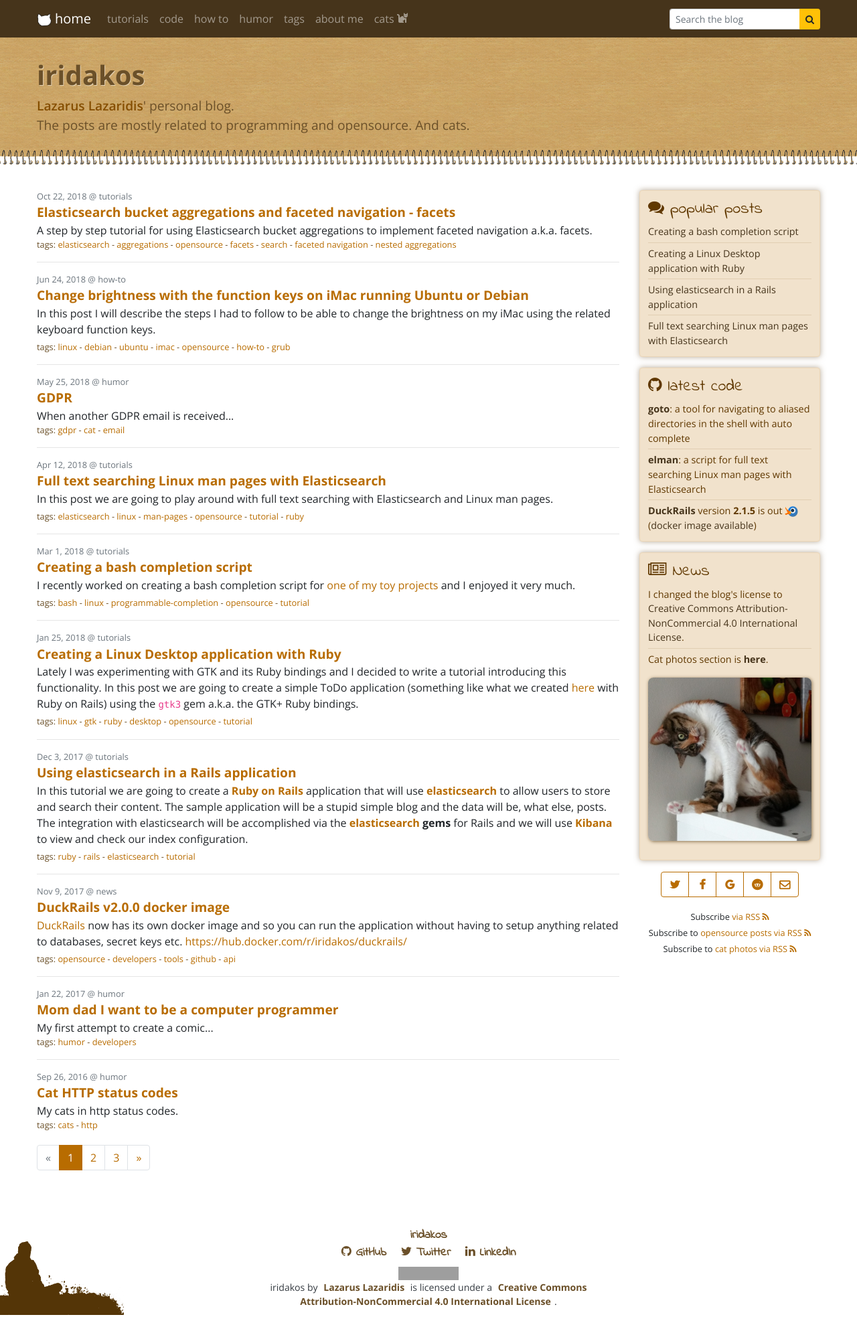
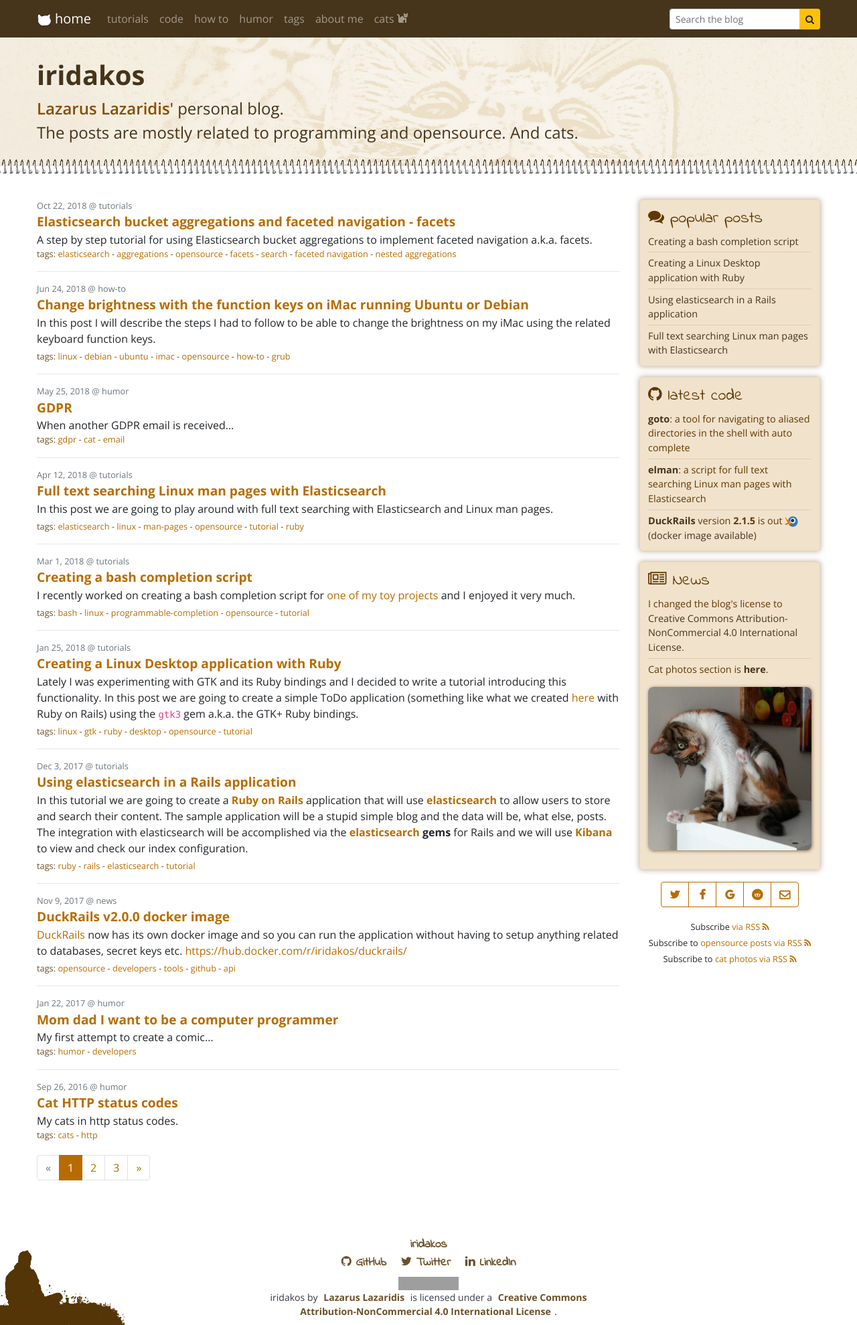
Before and after one commit to iridakos/iridakos.github.io, a Jekyll site: the page built from index.html, in a window 1280 px wide. Shown: the whole page at 67% size. Built offline with Jekyll 4.4.1, drawn with Linux system fonts in a browser that asks for light colours; nearby versions of some CDN libraries; the list of posts is cut into pages by our own code; comment, search, counter and statistics services are not loaded; grey boxes are pictures that could not be loaded.

Commit message:
update back

```diff
--- a/_sass/_iridakos.scss
+++ b/_sass/_iridakos.scss
@@ -25,11 +25,12 @@
 .page-title-container {
   border-bottom: 0 none;
   padding: 2rem 0 0 0;
-  font-size: 2rem;
+  font-size: 2.5rem;
   background: $gray-700;
-  color: $iridakos;
+  color: darken($iridakos, 10%);
   margin-bottom: 2rem;
-  background: url('/assets/images/header-background.png');
+  background: url('/assets/images/header-background.jpg') center center;
+  background-size: cover;
 
   .page-title {
     h1 {
```
Also changed, not shown: assets/images/header-background.jpg (added).
